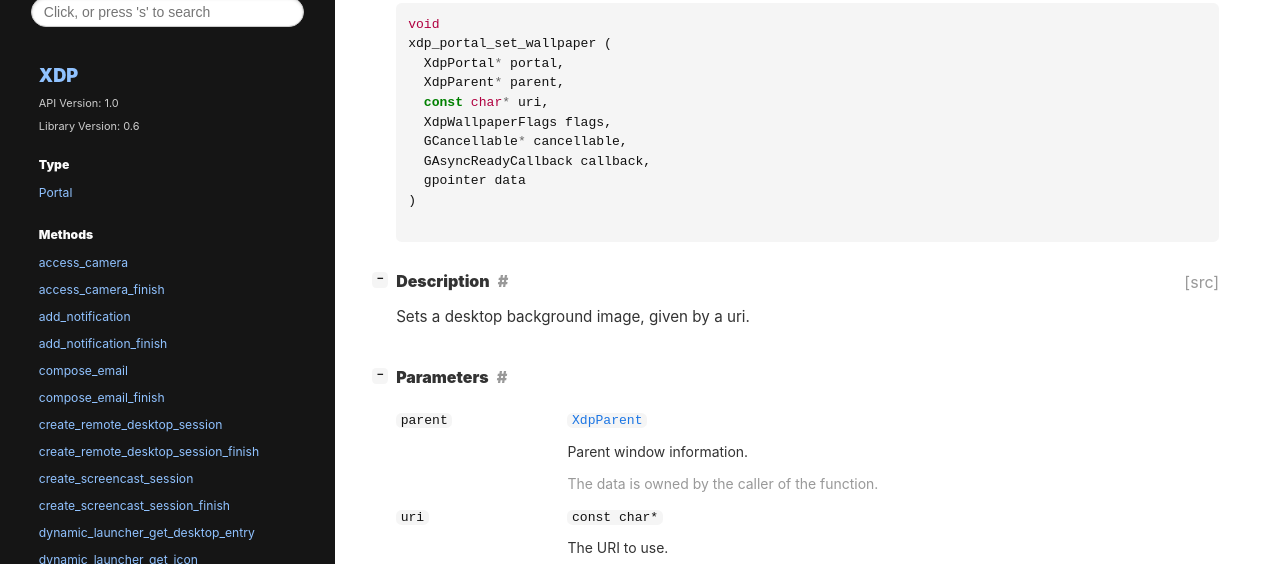
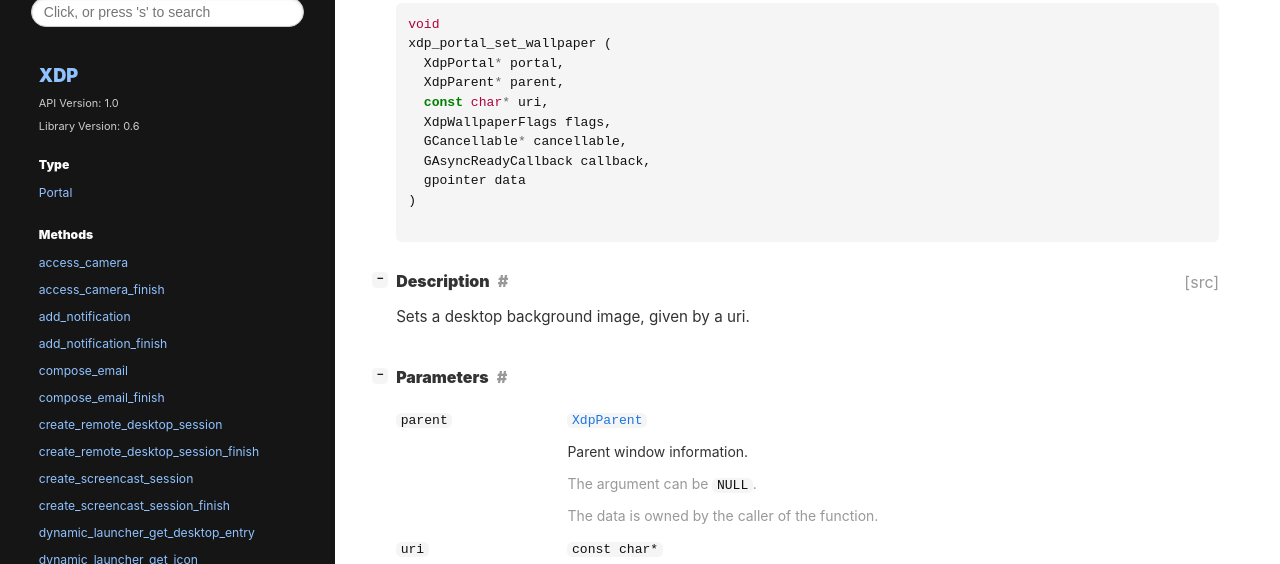
Before and after one commit to flatpak/libportal, a plain HTML site: page method.Portal.set_wallpaper.html in a window 1280 px wide. Shown: the part 197-761 px from the top of the page. Drawn offline with Linux system fonts and the light colour scheme; a web font is replaced by a local one.

Commit message:
deploy: 28035015d89032ac92181bc351ea74a57a6ae18a

```diff
--- a/method.Portal.set_wallpaper.html
+++ b/method.Portal.set_wallpaper.html
@@ -302,7 +302,7 @@ SPDX-License-Identifier: Apache-2.0 OR GPL-3.0-or-later
             <td><p>Parent window&nbsp;information.</p></td>
           </tr>
 
-
+          <tr><td>&nbsp;</td><td>The argument can be <code>NULL</code>.</td></tr>
 
 
 
```
